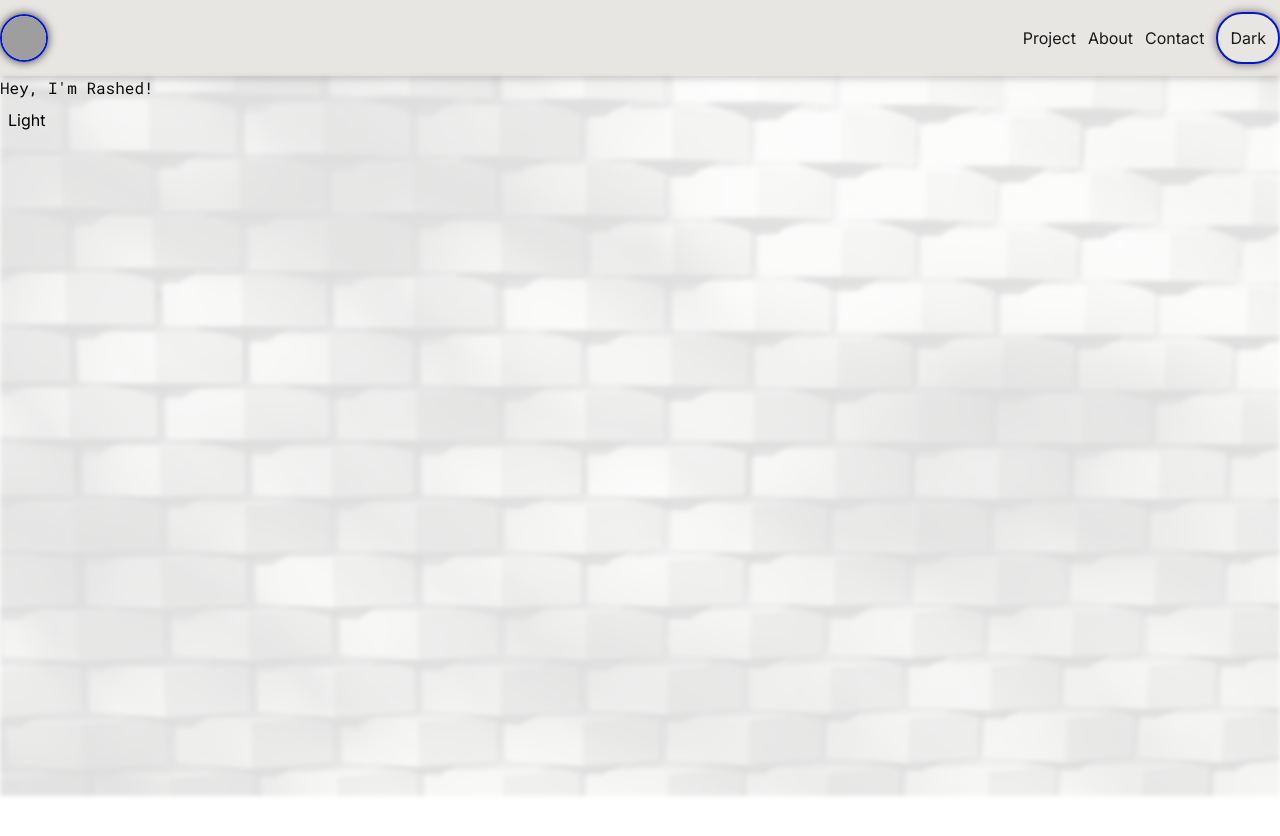
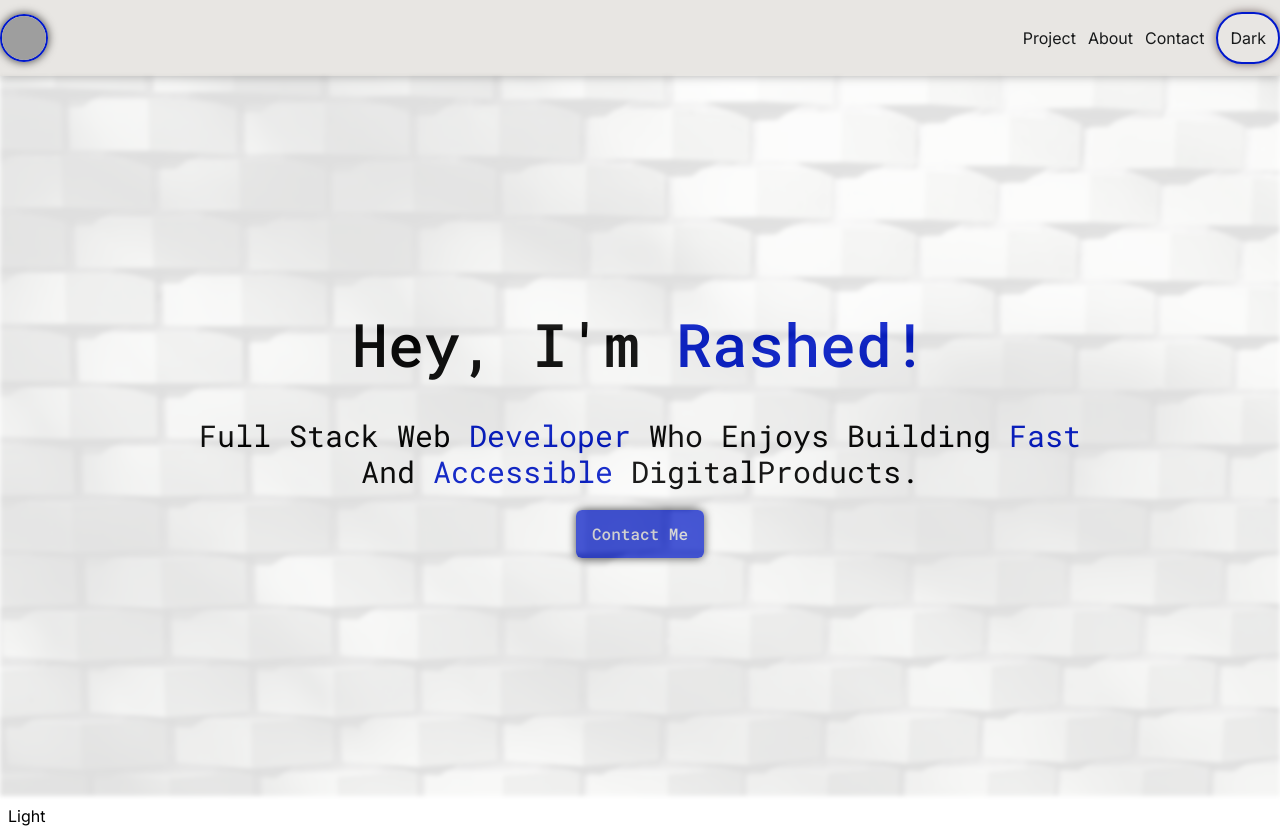
Before and after one commit to CapOfCode/capofcode.github.io, a Next.js app: page / in a window 1280 px wide. Before the commit the page ends 800 px from the top, so only its background shows below. Built offline with nearby package versions, Linux system fonts and the light colour scheme; grey boxes are pictures that could not be loaded.

Commit message:
banner section complete

```diff
--- a/src/app/globals.css
+++ b/src/app/globals.css
@@ -2,37 +2,40 @@
 @tailwind components;
 @tailwind utilities;
 
-
-:root {
+@layer base {
+  :root{
     --dark: #e8e6e3;
     --darkLighter: #dadada;
     --light: #181a1b;
     --lightDarker: #746463;
-  --accentRgb: 0,24,204;
+    --accentRgb: rgba(0,24,204,.8);
     --accent: rgb(0,24,204);
     --shadowColor: rgba(0,0,0,.35);
-
   }
-
-
-
-@media (prefers-color-scheme: dark) {
-  :root {
+  .dark{
     --dark: #181a1b;
     --darkLighter: #242424;
     --light: #e8e6e3;
     --lightDarker: #848484;
+    --accentRgb: rgba(103,253,103,.8);
     --accent: #67fd67;
     --shadowColor: rgba(0,0,0,.75);
   }
 }
 
+
+::-webkit-scrollbar {
+  width: 0; /* Remove scrollbar space */
+  background: transparent; /* Optional: just make scrollbar invisible */
+}
+
+
 body {
-  color: rgb(var(--foreground-rgb));
+  color: rgb(var(--foreground-rgb)); /* Assuming --foreground-rgb is defined elsewhere */
   background: linear-gradient(
     to bottom,
     transparent,
-      rgb(var(--background-end-rgb))
+    rgb(var(--background-end-rgb)) /* Assuming --background-end-rgb is defined elsewhere */
   )
-    rgb(var(--background-start-rgb));
+  rgb(var(--background-start-rgb)); /* Assuming --background-start-rgb is defined elsewhere */
 }
--- a/src/components/ui/banner/Banner.js
+++ b/src/components/ui/banner/Banner.js
@@ -4,8 +4,8 @@ import { roboto_mono } from "@/app/font";
 const Banner = () => {
   return (
     <div className={roboto_mono.className}>
-      <div className="relative">
-        {/* filter: opacity(.125) blur(2px) grayscale(.9) */}
+      <div className="relative h-[90vh]">
+
         <div className="absolute  bg-dark h-[90vh] filter opacity-[0.125] blur-[2px] grayscale-[0.9]">
           <Image
             src={bannerImage}
@@ -13,8 +13,18 @@ const Banner = () => {
             className="object-cover h-[90vh]"
           />
         </div>
-        <div>
-          <h1>Hey, I&apos;m Rashed!</h1>
+        <div className="h-full w-full flex flex-col justify-center items-center gap-5">
+          <div>
+
+          <h1 className="text-6xl drop-customShadow font-medium mb-6">Hey, I&apos;m <span className="text-accent">Rashed!</span></h1>
+          </div>
+          <div>
+            <p className="text-3xl text-center ">Full Stack Web <span className="text-accent">Developer</span> Who Enjoys Building <span className="text-accent">Fast</span>  </p>
+            <p className="text-3xl text-center ">And  <span className="text-accent">Accessible</span> DigitalProducts.</p>
+          </div>
+          <div>
+            <button className="text-darkLighter font-medium bg-accentRgb px-4 py-3 rounded-md shadow-customShadow hover:bg-accent hover:translate-x-1 transition-all ease-in-out">Contact Me</button>
+          </div>
         </div>
       </div>
     </div>
```
Lines whose indentation alone changed are shown as unchanged.
